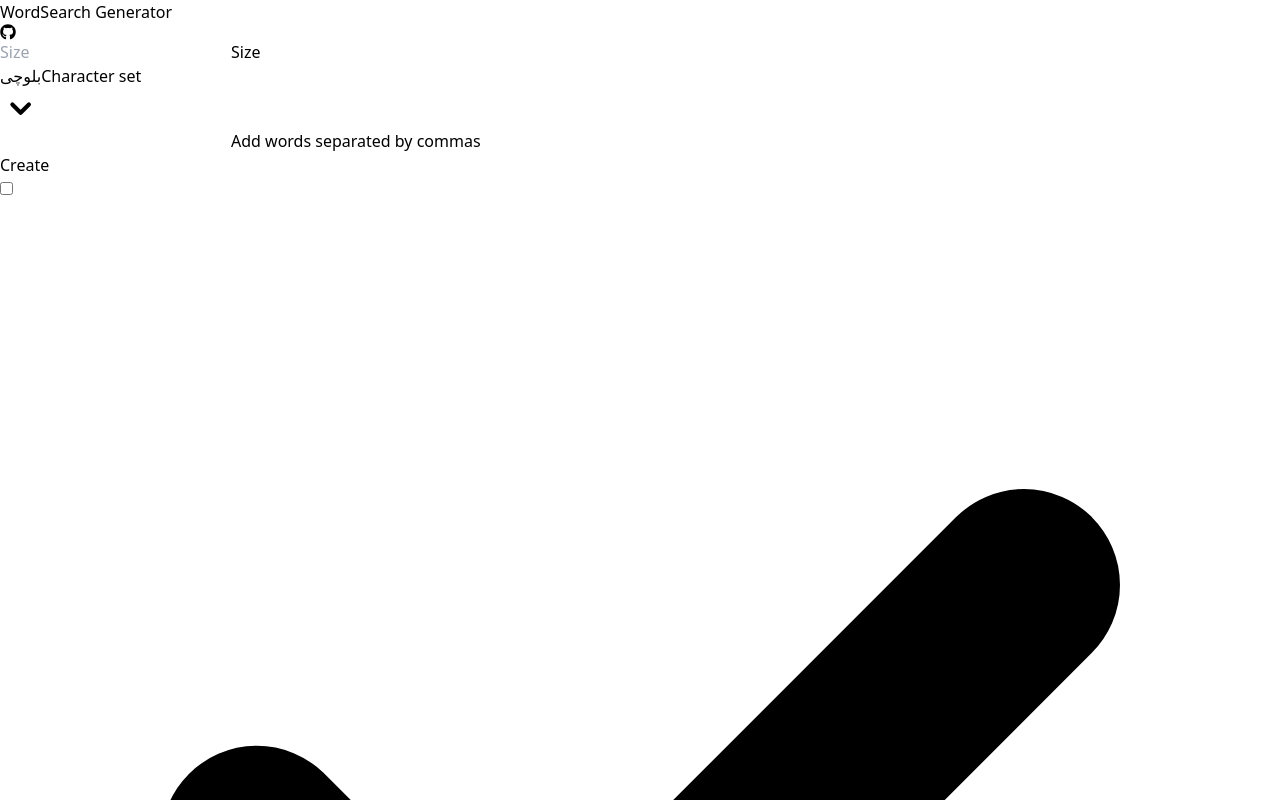
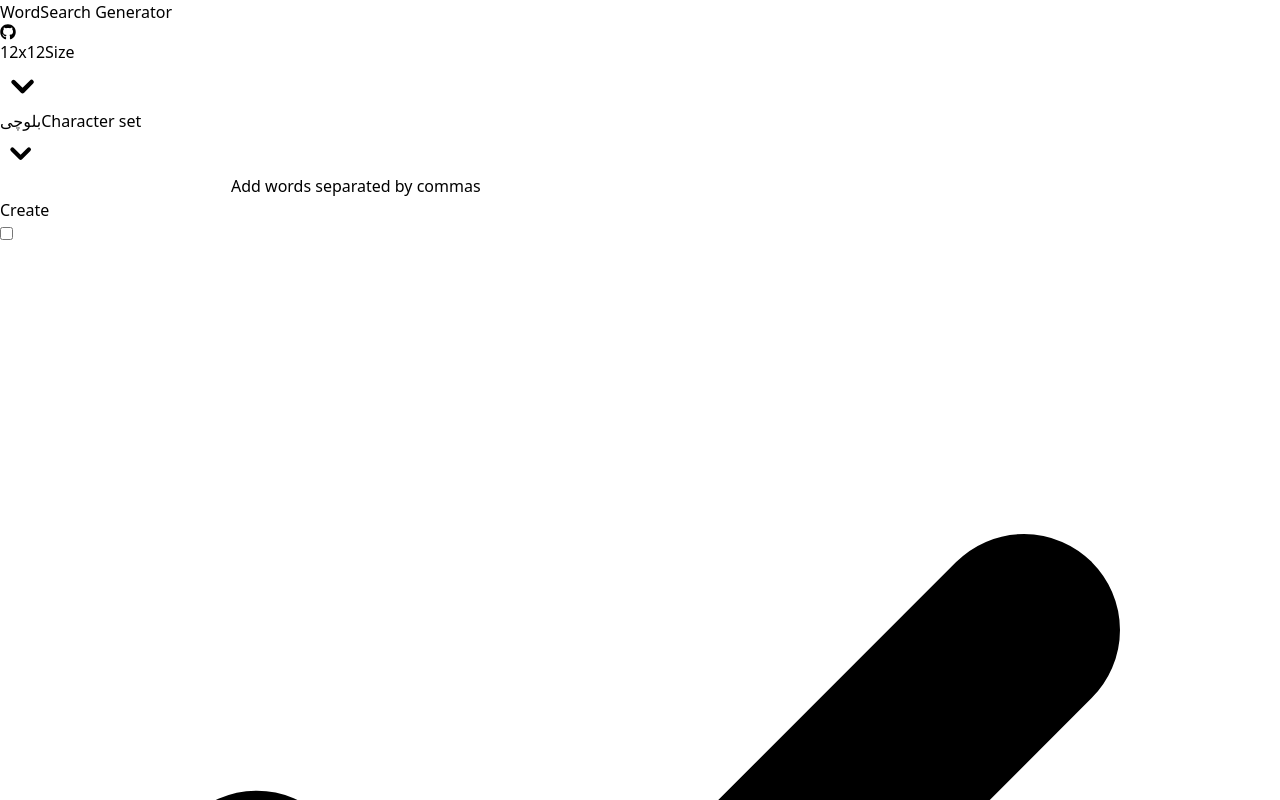
Before and after one commit to umairayub79/WordSearchGenerator, a React (Vite) app: page / in a window 1280 px wide. Shown: the top 800 px of the page. Built offline with nearby package versions, Linux system fonts and the light colour scheme; what @material-tailwind/react would draw is missing.

Commit message:
Replaced the Size Input field with a Selector."

```diff
--- a/src/App.jsx
+++ b/src/App.jsx
@@ -8,28 +8,15 @@ function App() {
   const [size, setSize] = useState(12);
   const [selectCharset, setCharset] = useState('balochi');
   const [highlight, setHighlight] = useState(false);
-  const [errorSize, setErrorSize] = useState(false);
   const [errorWords, setErrorWords] = useState(false);
   const [errorWordsMessage, setErrorWordsMessage] = useState('')
-  const inputRefSize = useRef(null);
   const inputRefWords = useRef(null);
 
   const englishPattern = /^[a-zA-Z,]*$/;
   const balochiPattern = /^[\u0600-\u06FF,]*$/;
 
-
-
   const handleClick = () => {
-    const size = parseInt(inputRefSize.current.value);
     const words = inputRefWords.current.value;
-
-    if (isNaN(size) || size < 5 || size > 50) {
-      setErrorSize(true);
-      return;
-    } else {
-      setErrorSize(false);
-      setSize(size);
-    }
 
     if (words.trim().length === 0) {
       setErrorWordsMessage("Words cannot be empty")
@@ -56,8 +43,14 @@ function App() {
       <Navbar />
       <div className="w-screen p-4">
         <div className="flex w-full flex-col gap-6 rounded-md bg-white bg-clip-border text-gray-700 shadow-md p-5">
-          <Input inputRef={inputRefSize} variant="static" label="Size" placeholder="Size" type="number" error={errorSize} />
-          {errorSize && <p className="text-sm text-red-500">Size must be an integer between 5 and 50 (inclusive)</p>}
+          <Select label="Size" value={size} onChange={(e) => { setSize(e) }}>
+            <Option value={10}>10x10</Option>
+            <Option value={12}>12x12</Option>
+            <Option value={15}>15x15</Option>
+            <Option value={18}>18x18</Option>
+            <Option value={20}>20x20</Option>
+            <Option value={25}>25x25</Option>
+          </Select>
           <Select label="Character set" value={selectCharset} onChange={(e) => { setCharset(e); inputRefWords.current.value = ""; setWords([]); setErrorWordsMessage(''); setErrorWords(false) }}>
             <Option value="english">English</Option>
             <Option value="balochi">بلوچی</Option>
```
